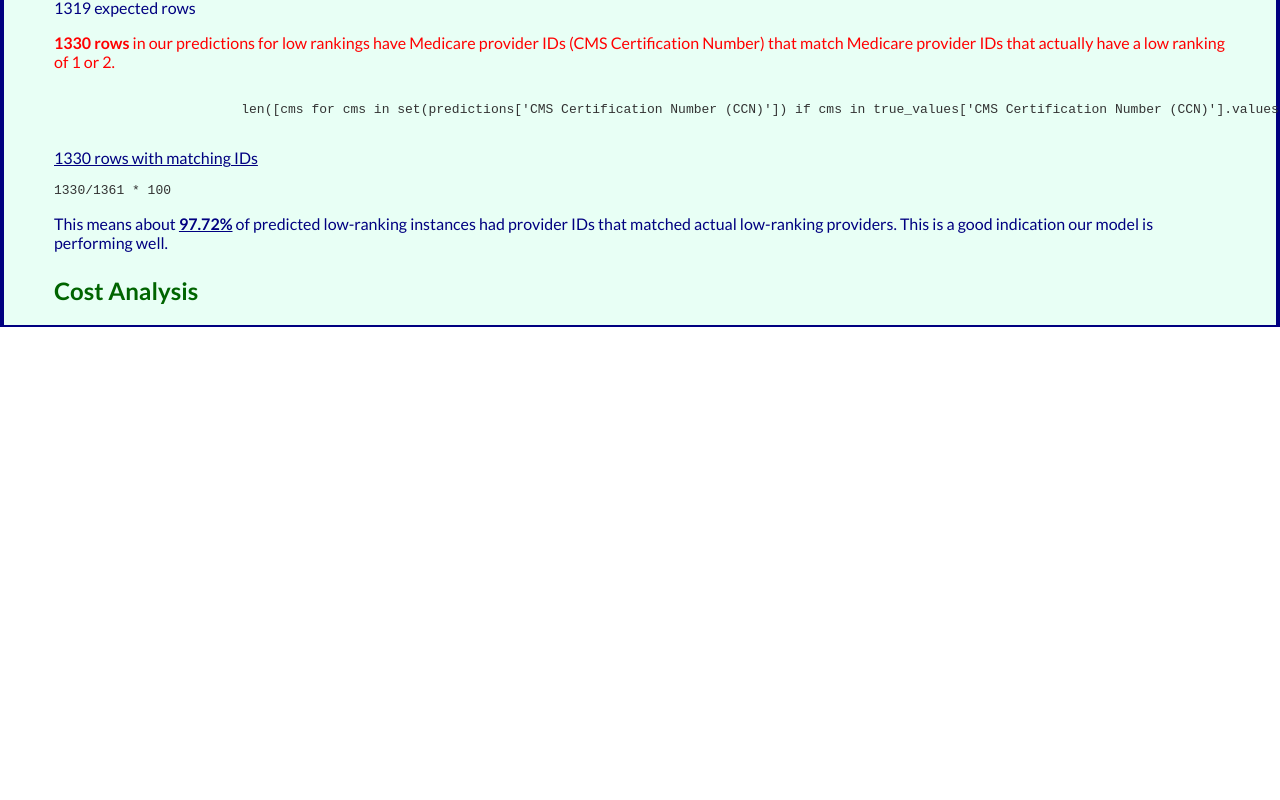
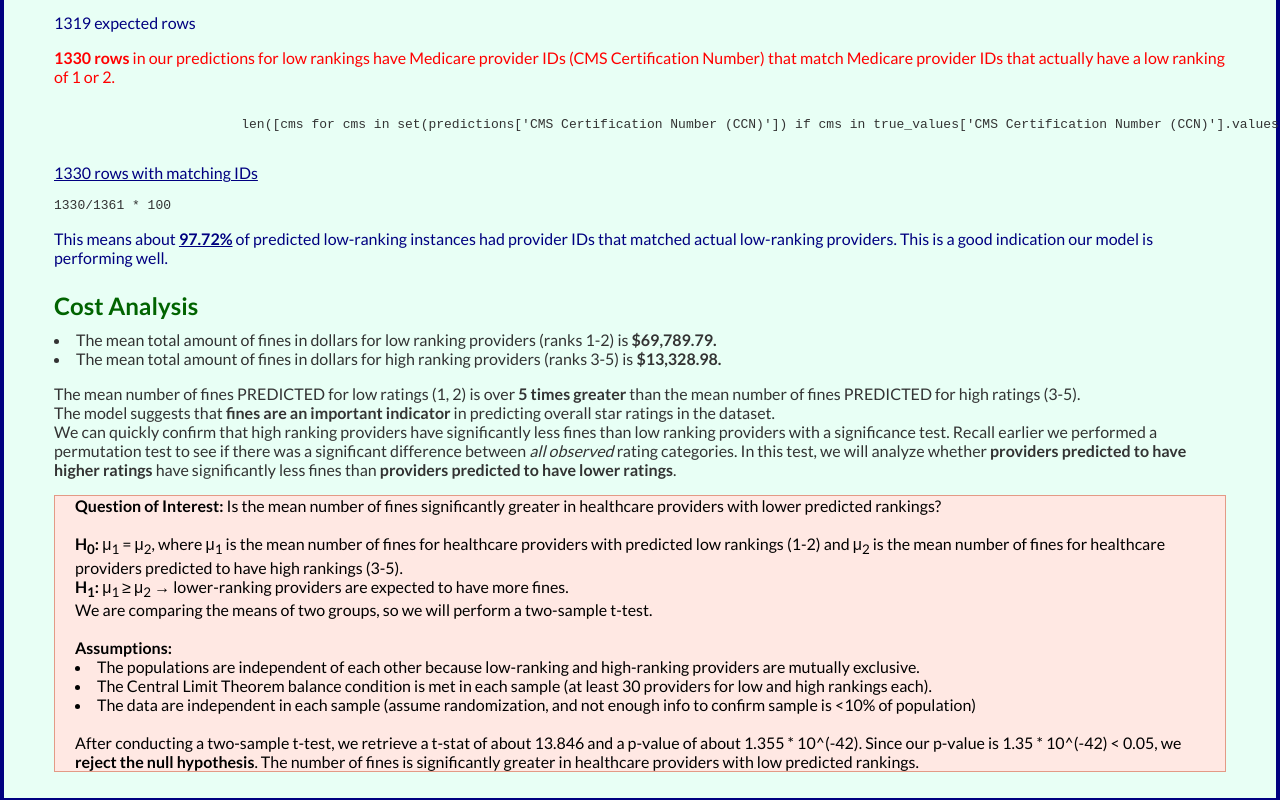
Before and after one commit to heiditam/medicare_stars_website, a Svelte app in the folder svelte-app/: page / in a window 1280 px wide. Shown: the part 7619-8419 px from the top of the page. Before the commit the page ends 7946 px from the top, so only its background shows below. Built offline with nearby package versions, Linux system fonts and the light colour scheme; no server answers.

Commit message:
tue sept 10 1:34 pm

```diff
--- a/svelte-app/src/App.svelte
+++ b/svelte-app/src/App.svelte
@@ -269,7 +269,7 @@
 			&mu;<sub>i</sub> is the mean number of fines for each category rating. The mean number of fines is the same for each rating.<br>
 			<b>H<sub>1</sub>:</b> Some &mu;<sub>i</sub> are different. There is a difference in the mean number of fines for at least
 			one of the rating categories. <br>
-			We will to assess the significance of the relationship between more than three categories so we will conduct an <b>ANOVA test</b>.<br>
+			We will assess the significance of the relationship between more than three categories so we will conduct an <b>ANOVA test</b>.<br>
 			After conducting an ANOVA test of 10,000 permutations, we achieved an F-stat of approximately 243.55.
 			The permuted F-values range from 0.002 to 6.774, which is <i>very </i> far off from the observed F-stat.
 			Unsurprisingly, our p-value is about 0. <br>
@@ -339,6 +339,7 @@
 			)
 
 			# train = trains ML algorithm; test = used to evaluate the accuracy of the trained algorithm
+
 			# Save 20% of the data for testing
 			# Split the data into training + test sets
 			X_train, X_test, y_train, y_test = train_test_split(X, y, test_size=0.2, random_state=42)
@@ -384,6 +385,32 @@
 		<p style='color:navy;'>This means about <b><u>97.72%</u></b> of predicted low-ranking instances had provider IDs that matched actual low-ranking providers.
 			This is a good indication our model is performing well.</p>
 		<h3>Cost Analysis</h3>
+		<li>The mean total amount of fines in dollars for low ranking providers (ranks 1-2) is <b>$69,789.79.</b></li>
+		<li>The mean total amount of fines in dollars for high ranking providers (ranks 3-5) is <b>$13,328.98.</b></li>
+		<p>
+			The mean number of fines PREDICTED for low ratings (1, 2) is over <b>5 times greater</b> than the mean number of fines PREDICTED for high ratings (3-5). <br>
+			The model suggests that <b>fines are an important indicator</b> in predicting overall star ratings in the dataset.<br>
+			We can quickly confirm that high ranking providers have significantly less fines than low ranking providers with a significance test.
+			Recall earlier we performed a permutation test to see if there was a significant difference between <i>all observed </i> rating categories.
+			In this test, we will analyze whether <b>providers predicted to have higher ratings</b> have significantly less fines than
+			<b>providers predicted to have lower ratings</b>.
+		</p>
+		<p class='tests'>
+			<b>Question of Interest:</b> Is the mean number of fines significantly greater in healthcare providers with lower predicted rankings? <br><br>
+			<b>H<sub>0</sub>:</b> &mu;<sub>1</sub> = &mu;<sub>2</sub>, where &mu;<sub>1</sub> is the mean number of fines for healthcare providers
+			with predicted low rankings (1-2) and &mu;<sub>2</sub> is the mean number of fines for healthcare providers predicted to have high
+			rankings (3-5).<br>
+			<b>H<sub>1</sub>:</b> &mu;<sub>1</sub> ≥ &mu;<sub>2</sub> &rarr; lower-ranking providers are expected to have more fines.<br>
+			We are comparing the means of two groups, so we will perform a two-sample t-test. <br><br>
+			<b>Assumptions:</b>
+			<li>The populations are independent of each other because low-ranking and high-ranking providers are mutually exclusive.</li>
+			<li>The Central Limit Theorem balance condition is met in each sample (at least 30 providers for low and high rankings each).</li>
+			<li>The data are independent in each sample (assume randomization, and not enough info to confirm sample is &lt;10% of population)</li><br>
+
+			After conducting a two-sample t-test, we retrieve a t-stat of about 13.846 and a p-value of about 1.355 * 10^(-42).
+			Since our p-value is 1.35 * 10^(-42) &lt; 0.05, we <b>reject the null hypothesis</b>. The number of fines is significantly greater
+			in healthcare providers with low predicted rankings.
+		</p>
 	</div>
 </main>
 
```
